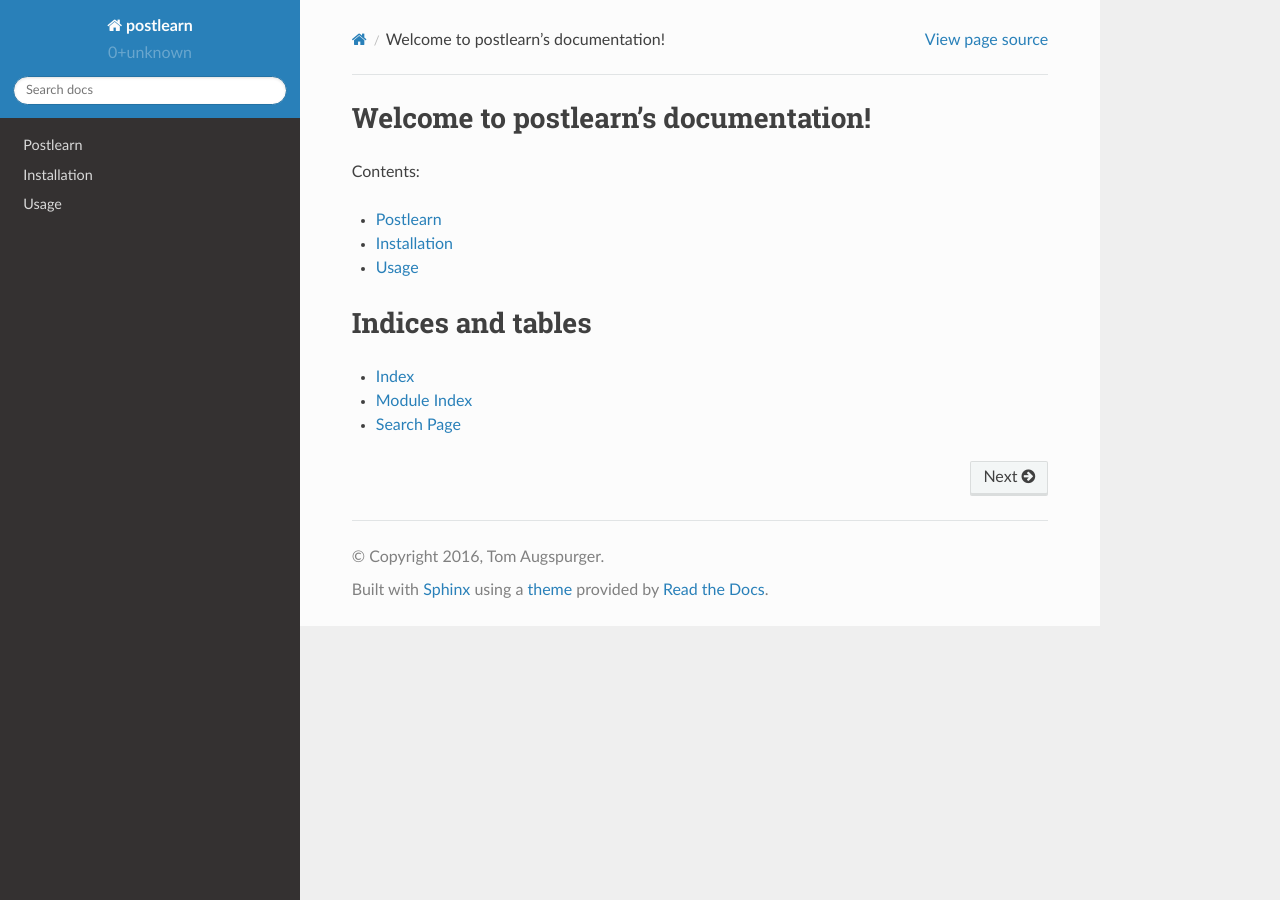
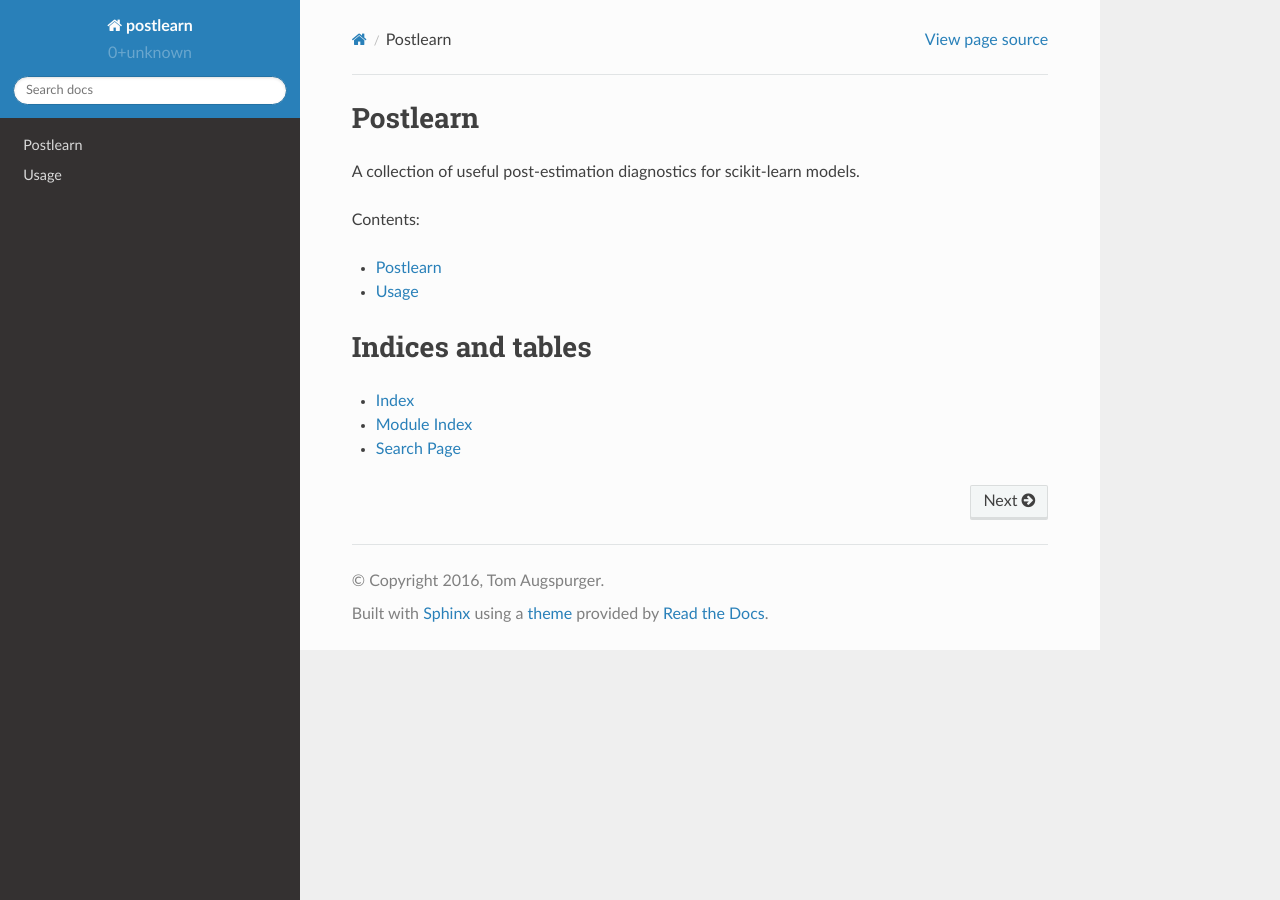
Before and after one commit to Shellcat-Zero/postlearn, a Sphinx documentation site: the page built from docs/index.rst, in a window 1280 px wide. Built offline with Sphinx 7.4.7 and the Read the Docs theme 2.0.0, drawn with Linux system fonts in a browser that asks for light colours.

Commit message:
docstrings

```diff
--- a/docs/index.rst
+++ b/docs/index.rst
@@ -3,8 +3,11 @@
    You can adapt this file completely to your liking, but it should at least
    contain the root `toctree` directive.
 
-Welcome to postlearn's documentation!
-======================================
+Postlearn
+=========
+
+A collection of useful post-estimation diagnostics for scikit-learn
+models.
 
 Contents:
 
@@ -12,7 +15,6 @@ Contents:
    :maxdepth: 2
 
    readme
-   installation
    usage
 
 Indices and tables
```
Also changed, not shown: docs/installation.rst (deleted, +0 -9 lines), 1 other file.
